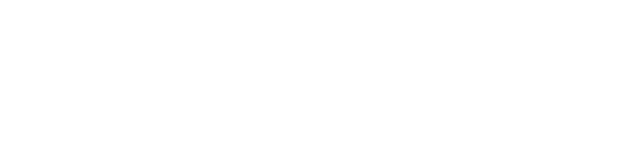
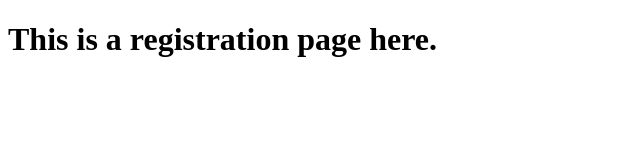
Before and after one commit to anshuman619/git-tutorial, a plain HTML site: page register.html in a window 1280 px wide. Shown: the whole page, without its empty margins (0-640 px from the left). Drawn offline with Linux system fonts and the light colour scheme.

Commit message:
registration added

```diff
--- a/register.html
+++ b/register.html
@@ -7,6 +7,6 @@
     <title>Document</title>
 </head>
 <body>
-
+    <h1>This is a registration page here.</h1>
 </body>
 </html>
```
